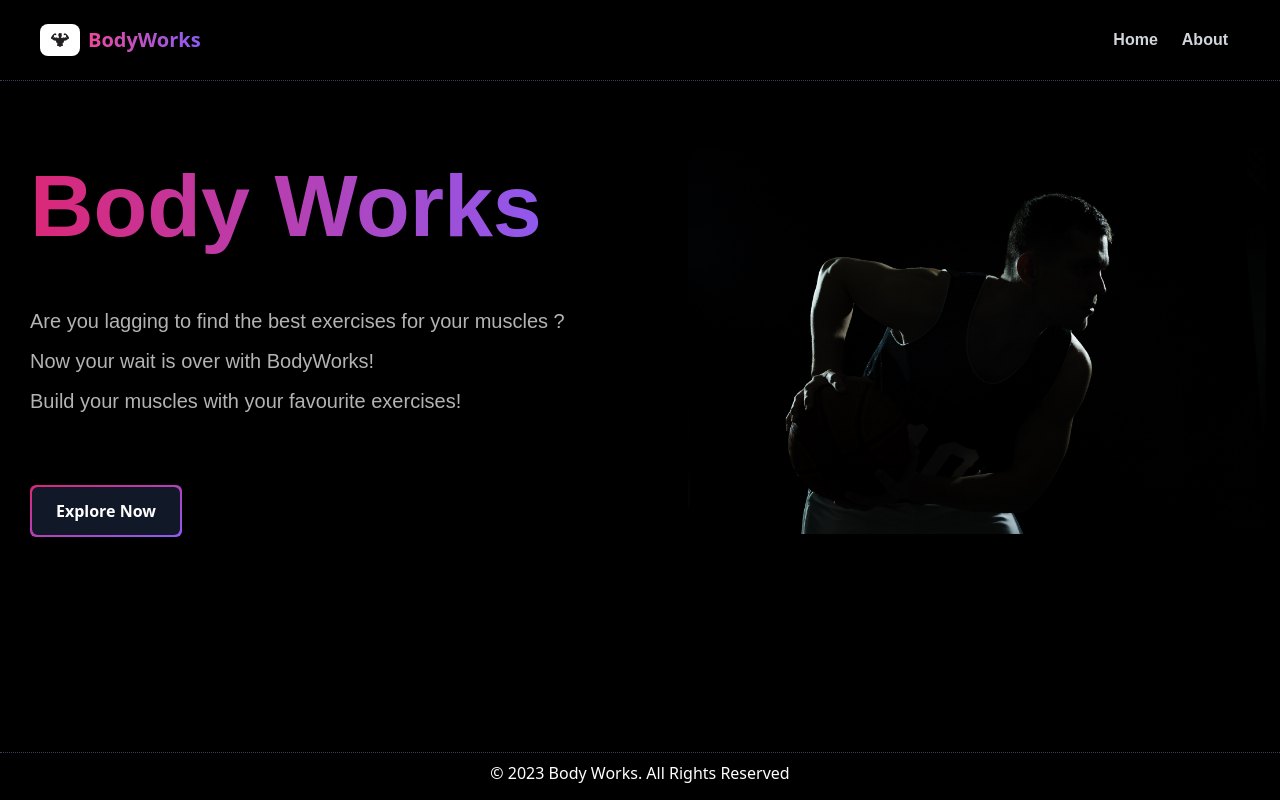
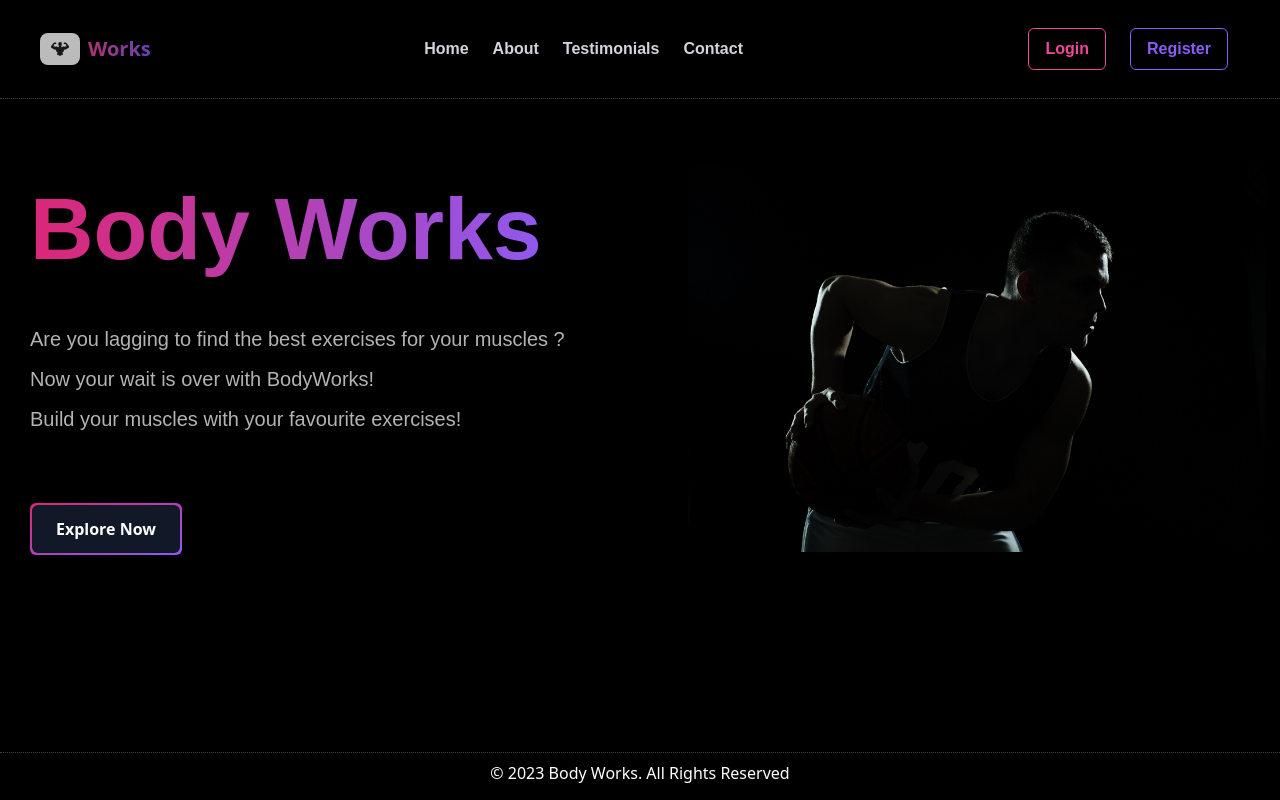
Before and after one commit to Akshat-Jaiswal-8/body-works, a React (Vite) app: page / in a window 1280 px wide. Built offline with nearby package versions, Linux system fonts and the light colour scheme.

Commit message:
minor changes.

```diff
--- a/index.html
+++ b/index.html
@@ -1,7 +1,7 @@
 <!doctype html>
-<html lang="en">
+<html lang="en" class="scroll-smooth">
   <head>
-    <meta charset="UTF-8" />
+    <meta charset="UTF-8"  />
     <link rel="icon" type="image/svg+xml" href="/logo.jpg" />
     <meta name="viewport" content="width=device-width, initial-scale=1.0" />
     <title>Body Works</title>
--- a/src/features/Exercises/useExercises.tsx
+++ b/src/features/Exercises/useExercises.tsx
@@ -1,7 +1,7 @@
 import { useQuery } from "@tanstack/react-query";
 import { getExercises } from "../../services/apiExercises.ts";
 
-export const useExercises = () => {
+const useExercises = () => {
   const {
     isLoading,
     data: exercises,
@@ -13,3 +13,5 @@ export const useExercises = () => {
 
   return { isLoading, exercises , error };
 }
+
+export default useExercises;
--- a/src/pages/Error.tsx
+++ b/src/pages/Error.tsx
@@ -1,4 +1,4 @@
-export const Error = () => {
+const Error = () => {
   return (
     <>
       <section className="relative z-10 py-[120px]">
@@ -37,3 +37,5 @@ export const Error = () => {
     </>
   );
 };
+
+export default Error;
--- a/src/pages/Exercises.tsx
+++ b/src/pages/Exercises.tsx
@@ -1,7 +1,7 @@
-import { useExercises } from "../features/Exercises/useExercises.tsx";
+import useExercises  from "../features/Exercises/useExercises.tsx";
 import Spinner from "../ui/Spinner.tsx";
-import { Error } from "./Error.tsx";
-import { IExercises } from "../services/apiExercises.ts";
+import Error  from "./Error.tsx";
+import  {IExercises } from "../services/apiExercises.ts";
 
 function Exercises() {
 
--- a/src/pages/Hero.tsx
+++ b/src/pages/Hero.tsx
@@ -9,10 +9,10 @@ function Hero() {
         <div className="pt-16 pr-0 pl-0 pb-8">
             <div className="max-w-7xl my-0 mx-auto py-0 px-3.5 grid grid-cols-2 items-center gap-24">
                 <div className="px-4">
-                    <h1 className="text-[5.5rem] animate-bounce cursor-pointer font-rubik bg-clip-text text-transparent bg-gradient-to-r from-pink-600 to-violet-500 transition-all duration-700 font-extrabold mb-6">Body Works</h1>
-                    <p className="text-white font-poppins text-xl opacity-70 leading-10 ">Are you lagging to find the best exercises for your muscles ?</p>
-                    <p className="text-white font-poppins text-xl opacity-70 leading-10">Now your wait is over with BodyWorks! </p>
-                    <p className="text-white font-poppins text-xl opacity-70 leading-10 mb-16">Build your muscles with your favourite exercises!</p>
+                    <h1 className="text-[5.5rem] cursor-pointer font-rubik bg-clip-text text-transparent bg-gradient-to-r from-pink-600 to-violet-500 transition-all duration-700 font-extrabold mb-6 decoration-pink-500">Body Works</h1>
+                    <p className="text-white hover:text-pink-500 transition-all duration-300 font-poppins text-xl opacity-70 leading-10">Are you lagging to find the best exercises for your muscles ?</p>
+                    <p className="text-white hover:text-pink-500 transition-all font-poppins text-xl opacity-70 leading-10 decoration-inherit">Now your wait is over with BodyWorks! </p>
+                    <p className="text-white hover:text-pink-500 transition-all font-poppins text-xl opacity-70 leading-10 mb-16">Build your muscles with your favourite exercises!</p>
                     <Link to={"/exercises"} className="relative p-0.5 inline-flex items-center justify-center font-bold overflow-hidden group rounded-md">
                         <span className="w-full h-full bg-gradient-to-br from-pink-600 to-violet-500 group-hover:from-pink-600 group-hover:to-violet-500 absolute"></span>
                         <span className="relative px-6 py-3 transition-all ease-out bg-gray-900 rounded-md group-hover:bg-opacity-0 duration-400">
--- a/src/services/apiExercises.ts
+++ b/src/services/apiExercises.ts
@@ -1,7 +1,7 @@
 import axios from "axios";
 
 
-export interface IExercises {
+interface IExercises {
   name: string;
   title: string;
   target: string;
@@ -16,8 +16,11 @@ export interface IExercises {
   keywords: string[];
 }
 
-export const getExercises = async ()  => {
+const getExercises = async ()  => {
   const exercises  = await axios.get("https://body-works.vercel.app/api/exercises");
   const allExercises = exercises.data.data;
   return allExercises;
 }
+
+export { getExercises };
+export type { IExercises };
--- a/src/ui/Navbar.tsx
+++ b/src/ui/Navbar.tsx
@@ -1,14 +1,22 @@
+import { Link } from "react-router-dom";
+
 function Navbar()   {
     return (
         <>
         <div className="navbar flex justify-between px-10 py-4 border-b border-gray-700 border-opacity-100 border-dotted">
-            <div className="flex items-center cursor-pointer ">
+            <div className="flex items-center animate-pulse cursor-pointer ">
                 <img src={"./logo.jpg"} className="h-8 rounded-lg mr-2" alt={"logo"}/>
-                <a className="text-xl bg-clip-text text-transparent bg-gradient-to-r from-pink-500 to-violet-500 font-bold transition-all duration-300 ease-in-out">BodyWorks</a>
+                <a className="text-xl bg-clip-text text-transparent bg-gradient-to-r from-pink-500 to-violet-500 font-bold transition-all duration-300 ease-in-out">Works</a>
             </div>
             <div className="flex items-center">
-                <div className="text-gray-300 font-semibold cursor-pointer font-poppins hover:text-white transition-all duration-300 ease-in-out m-3">Home</div>
-                <div className="text-gray-300 font-semibold cursor-pointer font-poppins hover:text-white transition-all duration-300 ease-in-out m-3">About</div>
+                <div className="text-gray-300 font-semibold cursor-pointer font-poppins hover:text-pink-500 transition-all duration-300 ease-in-out m-3">Home</div>
+                <div className="text-gray-300 font-semibold cursor-pointer font-poppins hover:text-pink-500 transition-all duration-300 ease-in-out m-3">About</div>
+                <div className="text-gray-300 font-semibold cursor-pointer font-poppins hover:text-pink-500 transition-all duration-300 ease-in-out m-3">Testimonials</div>
+                <div className="text-gray-300 font-semibold cursor-pointer font-poppins hover:text-pink-500 transition-all duration-300 ease-in-out m-3">Contact</div>
+            </div>
+            <div className="flex items-center">
+                <Link to={"/login"} className="text-pink-500 font-bold cursor-pointer font-poppins border border-pink-500 hover:text-white hover:bg-pink-500  rounded-md px-4 py-2 transition-all duration-300 ease-in-out m-3">Login</Link>
+                <Link to={"/register"} className="text-violet-500 font-bold border-violet-500 border rounded-md px-4 py-2 cursor-pointer font-poppins hover:text-white hover:bg-violet-500 transition-all duration-300 ease-in-out m-3">Register</Link>
             </div>
         </div>
         </>
--- a/src/ui/Spinner.tsx
+++ b/src/ui/Spinner.tsx
@@ -1,8 +1,8 @@
-export const Spinner = () => {
+const Spinner = () => {
   return (
 
-    <div role="status" className="flex flex-col items-center mt-10 mx-auto ">
-      <svg aria-hidden="true" className="w-20 h-20 mr-2 text-gray-200 animate-spin dark:text-gray-600 fill-blue-600" viewBox="0 0 100 101" fill="none" xmlns="http://www.w3.org/2000/svg">
+    <div role="status" className="flex flex-col items-center mt-[10vh] mx-auto">
+      <svg aria-hidden="true" className="w-20 h-20 mr-2 text-white animate-spin fill-pink-500" viewBox="0 0 100 101" fill="none" xmlns="http://www.w3.org/2000/svg">
         <path d="M100 50.5908C100 78.2051 77.6142 100.591 50 100.591C22.3858 100.591 0 78.2051 0 50.5908C0 22.9766 22.3858 0.59082 50 0.59082C77.6142 0.59082 100 22.9766 100 50.5908ZM9.08144 50.5908C9.08144 73.1895 27.4013 91.5094 50 91.5094C72.5987 91.5094 90.9186 73.1895 90.9186 50.5908C90.9186 27.9921 72.5987 9.67226 50 9.67226C27.4013 9.67226 9.08144 27.9921 9.08144 50.5908Z" fill="currentColor"/>
         <path d="M93.9676 39.0409C96.393 38.4038 97.8624 35.9116 97.0079 33.5539C95.2932 28.8227 92.871 24.3692 89.8167 20.348C85.8452 15.1192 80.8826 10.7238 75.2124 7.41289C69.5422 4.10194 63.2754 1.94025 56.7698 1.05124C51.7666 0.367541 46.6976 0.446843 41.7345 1.27873C39.2613 1.69328 37.813 4.19778 38.4501 6.62326C39.0873 9.04874 41.5694 10.4717 44.0505 10.1071C47.8511 9.54855 51.7191 9.52689 55.5402 10.0491C60.8642 10.7766 65.9928 12.5457 70.6331 15.2552C75.2735 17.9648 79.3347 21.5619 82.5849 25.841C84.9175 28.9121 86.7997 32.2913 88.1811 35.8758C89.083 38.2158 91.5421 39.6781 93.9676 39.0409Z" fill="currentFill"/>
       </svg>
```
